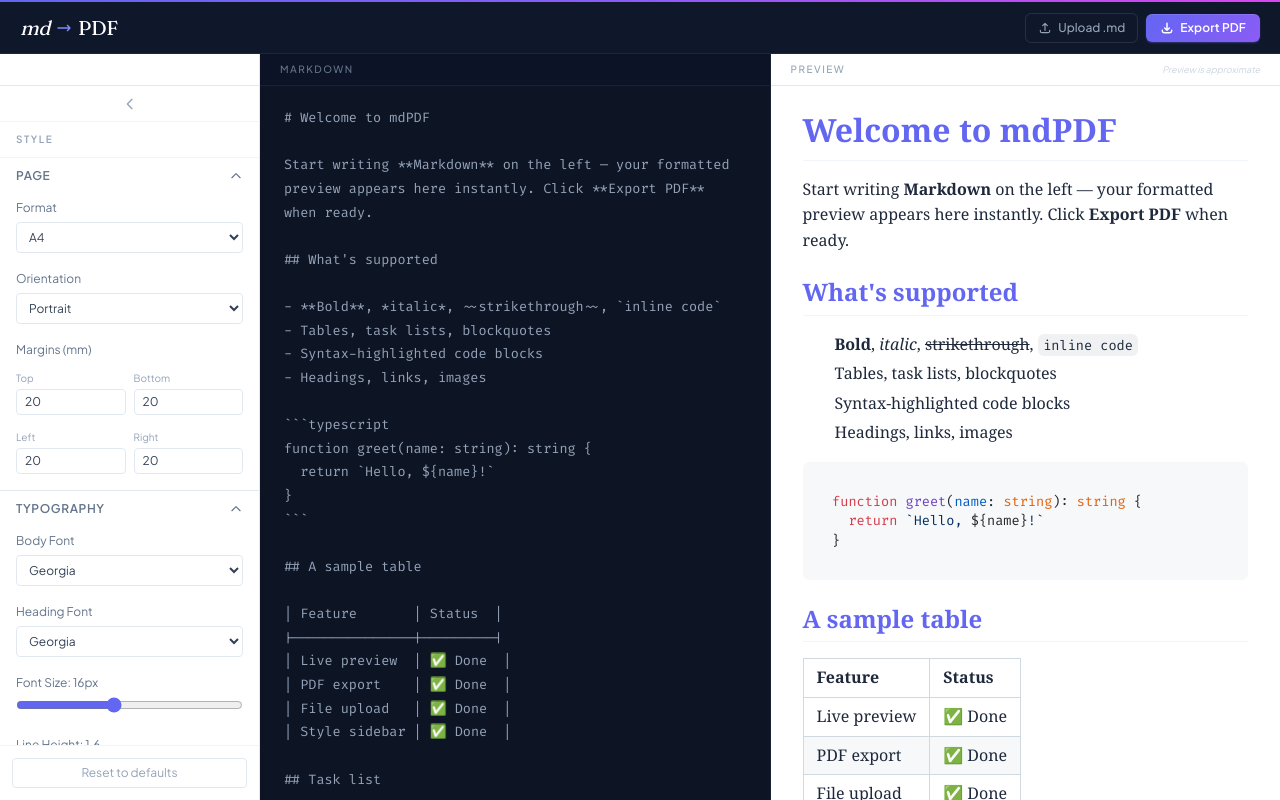
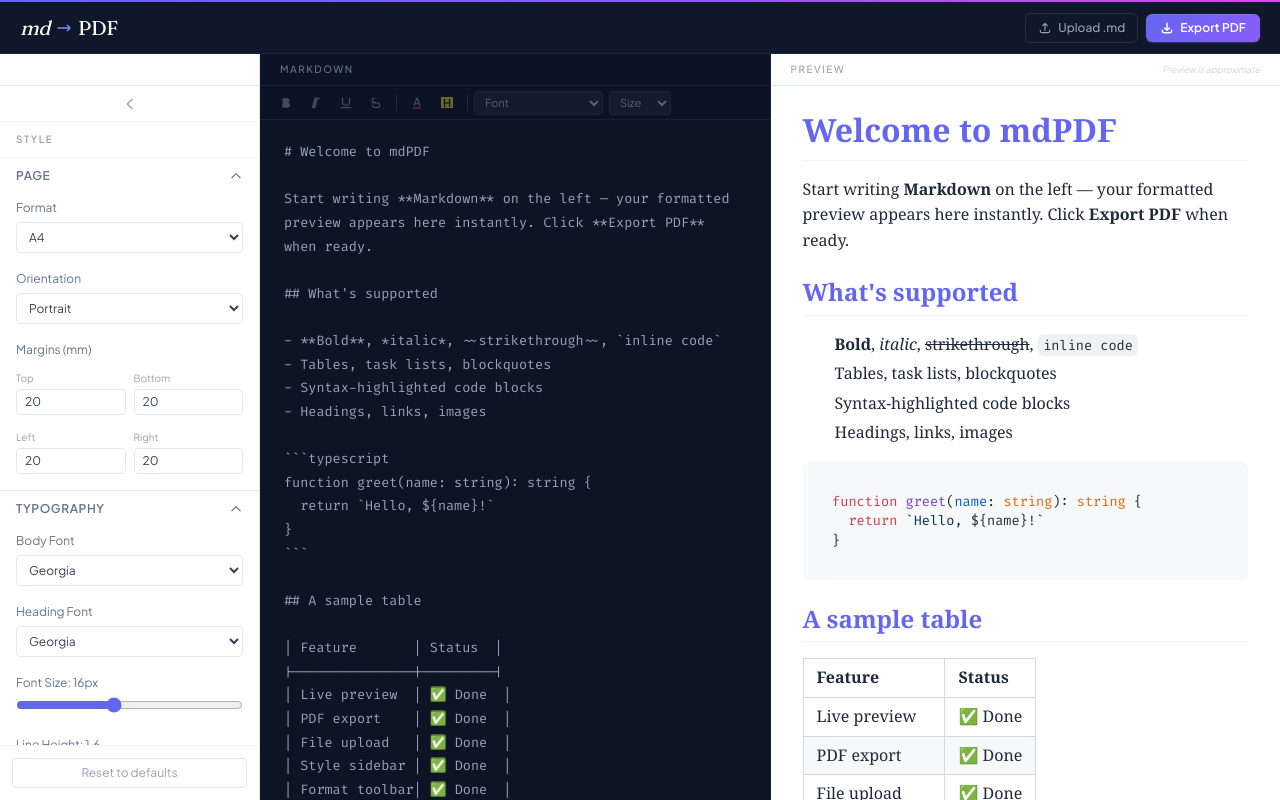
Before and after one commit to ibrahimokdadov/mdPDF, a Next.js app: page / in a window 1280 px wide. Built offline with nearby package versions, Linux system fonts and the light colour scheme.

Commit message:
feat: wire up FormatToolbar — selection state, applyFormat, inline HTML preview

```diff
--- a/app/page.tsx
+++ b/app/page.tsx
@@ -5,8 +5,11 @@ import Editor from '@/components/Editor'
 import Preview from '@/components/Preview'
 import ExportButton from '@/components/ExportButton'
 import StyleSidebar from '@/components/StyleSidebar'
+import FormatToolbar from '@/components/FormatToolbar'
 import { loadSettings, saveSettings, DEFAULT_SETTINGS } from '@/lib/style-settings'
 import type { StyleSettings } from '@/lib/style-settings'
+import { wrap } from '@/lib/format-helpers'
+import type { FormatType } from '@/lib/format-helpers'
 
 const DEFAULT_MARKDOWN = `# Welcome to mdPDF
 
@@ -33,6 +36,7 @@ function greet(name: string): string {
 | PDF export    | ✅ Done  |
 | File upload   | ✅ Done  |
 | Style sidebar | ✅ Done  |
+| Format toolbar| ✅ Done  |
 
 ## Task list
 
@@ -46,9 +50,10 @@ function greet(name: string): string {
 export default function Home() {
   const [markdown, setMarkdown] = useState(DEFAULT_MARKDOWN)
   const [settings, setSettings] = useState<StyleSettings>(DEFAULT_SETTINGS)
+  const [selection, setSelection] = useState({ selectionStart: 0, selectionEnd: 0 })
   const fileInputRef = useRef<HTMLInputElement>(null)
+  const textareaRef = useRef<HTMLTextAreaElement>(null)
 
-  // Load persisted settings on mount
   useEffect(() => {
     setSettings(loadSettings())
   }, [])
@@ -64,6 +69,27 @@ export default function Home() {
   function handleReset() {
     saveSettings(DEFAULT_SETTINGS)
     setSettings(DEFAULT_SETTINGS)
+  }
+
+  function handleSelect(selectionStart: number, selectionEnd: number) {
+    setSelection({ selectionStart, selectionEnd })
+  }
+
+  function applyFormat(type: FormatType, value?: string) {
+    const { selectionStart: start, selectionEnd: end } = selection
+    const selected = markdown.slice(start, end)
+    if (!selected) return
+
+    const wrapped = wrap(type, selected, value)
+    const newPos = start + wrapped.length
+
+    setMarkdown(markdown.slice(0, start) + wrapped + markdown.slice(end))
+    setSelection({ selectionStart: newPos, selectionEnd: newPos })
+
+    requestAnimationFrame(() => {
+      textareaRef.current?.focus()
+      textareaRef.current?.setSelectionRange(newPos, newPos)
+    })
   }
 
   function handleFileUpload(e: React.ChangeEvent<HTMLInputElement>) {
@@ -123,8 +149,18 @@ export default function Home() {
       {/* Main panels */}
       <main className="flex flex-1 overflow-hidden">
         <StyleSidebar settings={settings} onChange={handleSettingsChange} onReset={handleReset} />
-        <div className="flex-1 overflow-hidden" style={{ background: '#0d1424', borderRight: '1px solid rgba(255,255,255,0.06)' }}>
-          <Editor value={markdown} onChange={setMarkdown} />
+        {/* Editor column */}
+        <div className="flex-1 flex flex-col overflow-hidden" style={{ background: '#0d1424', borderRight: '1px solid rgba(255,255,255,0.06)' }}>
+          <FormatToolbar
+            hasSelection={selection.selectionStart !== selection.selectionEnd}
+            onFormat={applyFormat}
+          />
+          <Editor
+            value={markdown}
+            onChange={setMarkdown}
+            textareaRef={textareaRef}
+            onSelect={handleSelect}
+          />
         </div>
         <div className="flex-1 overflow-auto bg-white preview-scroll">
           <Preview markdown={markdown} settings={settings} />
--- a/components/Editor.tsx
+++ b/components/Editor.tsx
@@ -3,14 +3,21 @@
 interface EditorProps {
   value: string
   onChange: (value: string) => void
+  textareaRef: React.RefObject<HTMLTextAreaElement>
+  onSelect: (start: number, end: number) => void
 }
 
-export default function Editor({ value, onChange }: EditorProps) {
+export default function Editor({ value, onChange, textareaRef, onSelect }: EditorProps) {
   return (
     <textarea
+      ref={textareaRef}
       className="w-full h-full resize-none outline-none border-none bg-transparent leading-relaxed editor-scroll"
       value={value}
       onChange={(e) => onChange(e.target.value)}
+      onSelect={(e) => {
+        const t = e.currentTarget
+        onSelect(t.selectionStart, t.selectionEnd)
+      }}
       spellCheck={false}
       dir="auto"
       style={{
--- /dev/null
+++ b/components/FormatToolbar.tsx
@@ -0,0 +1,164 @@
+'use client'
+
+import { useState } from 'react'
+import { FONT_OPTIONS } from '@/lib/style-settings'
+import type { FontOption } from '@/lib/style-settings'
+import type { FormatType } from '@/lib/format-helpers'
+
+interface FormatToolbarProps {
+  hasSelection: boolean
+  onFormat: (type: FormatType, value?: string) => void
+}
+
+const FONT_SIZES = ['10', '12', '14', '16', '18', '20', '24', '28', '32', '36']
+
+export default function FormatToolbar({ hasSelection, onFormat }: FormatToolbarProps) {
+  const [showTextColor, setShowTextColor] = useState(false)
+  const [showHighlight, setShowHighlight] = useState(false)
+  const [textColor, setTextColor] = useState('#e11d48')
+  const [highlightColor, setHighlightColor] = useState('#fde047')
+
+  const disabled = !hasSelection
+  const btnCls = `flex items-center justify-center w-7 h-7 rounded text-slate-400 transition-colors
+    ${disabled ? 'opacity-40 pointer-events-none' : 'hover:text-slate-100 hover:bg-slate-800'}`
+
+  function md(type: FormatType, value?: string) {
+    return (e: React.MouseEvent) => {
+      e.preventDefault()
+      onFormat(type, value)
+    }
+  }
+
+  return (
+    <div
+      className="flex-shrink-0 flex items-center gap-0.5 px-3 select-none"
+      style={{
+        height: '34px',
+        background: 'rgba(13,20,36,0.98)',
+        borderBottom: '1px solid rgba(255,255,255,0.06)',
+      }}
+    >
+      {/* Bold */}
+      <button className={btnCls} onMouseDown={md('bold')} title="Bold">
+        <svg className="w-3.5 h-3.5" fill="currentColor" viewBox="0 0 24 24"><path d="M6 4h8a4 4 0 010 8H6V4zm0 8h9a4 4 0 010 8H6v-8z"/></svg>
+      </button>
+
+      {/* Italic */}
+      <button className={btnCls} onMouseDown={md('italic')} title="Italic">
+        <svg className="w-3.5 h-3.5" fill="currentColor" viewBox="0 0 24 24"><path d="M10 4h4l-4 16H6l4-16zm4 0h4M6 20h4"/><path stroke="currentColor" strokeWidth="2" d="M10 4h4m-4 0L6 20m4-16L6 20m8-16l-4 16m4-16h4M6 20h4"/></svg>
+      </button>
+
+      {/* Underline */}
+      <button className={btnCls} onMouseDown={md('underline')} title="Underline">
+        <svg className="w-3.5 h-3.5" fill="none" viewBox="0 0 24 24" stroke="currentColor" strokeWidth={2}><path strokeLinecap="round" d="M6 4v6a6 6 0 0012 0V4M4 20h16"/></svg>
+      </button>
+
+      {/* Strikethrough */}
+      <button className={btnCls} onMouseDown={md('strike')} title="Strikethrough">
+        <svg className="w-3.5 h-3.5" fill="none" viewBox="0 0 24 24" stroke="currentColor" strokeWidth={2}><path strokeLinecap="round" d="M6 12h12M9 4c-2 0-3.5 1.5-3.5 3.5S7 11 12 11m3 1c2.5 1 3.5 2.5 3.5 4S17 20 12 20s-6-1.5-6-4"/></svg>
+      </button>
+
+      {/* Divider */}
+      <div className="w-px h-4 bg-white/10 mx-1" />
+
+      {/* Text Color */}
+      <div className="relative">
+        <button
+          className={btnCls}
+          onMouseDown={(e) => { if (!disabled) { e.preventDefault(); setShowTextColor(v => !v); setShowHighlight(false) } }}
+          title="Text Color"
+        >
+          <span className="text-[11px] font-bold leading-none" style={{ borderBottom: `2px solid ${textColor}` }}>A</span>
+        </button>
+        {showTextColor && (
+          <div
+            className="absolute top-full left-0 mt-1 z-50 bg-slate-900 border border-slate-700 rounded p-2 shadow-xl flex flex-col gap-2"
+            onMouseDown={e => e.preventDefault()}
+          >
+            <input
+              type="color"
+              value={textColor}
+              onChange={e => setTextColor(e.target.value)}
+              className="w-full h-7 rounded cursor-pointer border-0"
+            />
+            <input
+              type="text"
+              value={textColor}
+              onChange={e => /^#[0-9a-fA-F]{0,6}$/.test(e.target.value) && setTextColor(e.target.value)}
+              className="w-24 text-xs bg-slate-800 text-slate-200 border border-slate-600 rounded px-1.5 py-1 font-mono"
+            />
+            <button
+              className="text-xs bg-indigo-600 hover:bg-indigo-500 text-white rounded px-2 py-1"
+              onMouseDown={(e) => { e.preventDefault(); onFormat('color', textColor); setShowTextColor(false) }}
+            >
+              Apply
+            </button>
+          </div>
+        )}
+      </div>
+
+      {/* Highlight */}
+      <div className="relative">
+        <button
+          className={btnCls}
+          onMouseDown={(e) => { if (!disabled) { e.preventDefault(); setShowHighlight(v => !v); setShowTextColor(false) } }}
+          title="Highlight"
+        >
+          <span className="text-[11px] font-bold leading-none px-0.5" style={{ backgroundColor: highlightColor, color: '#0f172a' }}>H</span>
+        </button>
+        {showHighlight && (
+          <div
+            className="absolute top-full left-0 mt-1 z-50 bg-slate-900 border border-slate-700 rounded p-2 shadow-xl flex flex-col gap-2"
+            onMouseDown={e => e.preventDefault()}
+          >
+            <input
+              type="color"
+              value={highlightColor}
+              onChange={e => setHighlightColor(e.target.value)}
+              className="w-full h-7 rounded cursor-pointer border-0"
+            />
+            <input
+              type="text"
+              value={highlightColor}
+              onChange={e => /^#[0-9a-fA-F]{0,6}$/.test(e.target.value) && setHighlightColor(e.target.value)}
+              className="w-24 text-xs bg-slate-800 text-slate-200 border border-slate-600 rounded px-1.5 py-1 font-mono"
+            />
+            <button
+              className="text-xs bg-indigo-600 hover:bg-indigo-500 text-white rounded px-2 py-1"
+              onMouseDown={(e) => { e.preventDefault(); onFormat('highlight', highlightColor); setShowHighlight(false) }}
+            >
+              Apply
+            </button>
+          </div>
+        )}
+      </div>
+
+      {/* Divider */}
+      <div className="w-px h-4 bg-white/10 mx-1" />
+
+      {/* Font Family */}
+      <select
+        disabled={disabled}
+        className={`text-[11px] bg-slate-800 text-slate-300 border border-slate-700 rounded px-1.5 py-0.5 h-6 ${disabled ? 'opacity-40' : 'hover:border-slate-500'}`}
+        defaultValue=""
+        onMouseDown={e => { if (disabled) e.preventDefault() }}
+        onChange={e => { onFormat('fontFamily', e.target.value as FontOption); e.target.value = '' }}
+      >
+        <option value="" disabled>Font</option>
+        {FONT_OPTIONS.map(f => <option key={f} value={f}>{f}</option>)}
+      </select>
+
+      {/* Font Size */}
+      <select
+        disabled={disabled}
+        className={`text-[11px] bg-slate-800 text-slate-300 border border-slate-700 rounded px-1.5 py-0.5 h-6 ml-1 ${disabled ? 'opacity-40' : 'hover:border-slate-500'}`}
+        defaultValue=""
+        onMouseDown={e => { if (disabled) e.preventDefault() }}
+        onChange={e => { onFormat('fontSize', e.target.value); e.target.value = '' }}
+      >
+        <option value="" disabled>Size</option>
+        {FONT_SIZES.map(s => <option key={s} value={s}>{s}px</option>)}
+      </select>
+    </div>
+  )
+}
```
